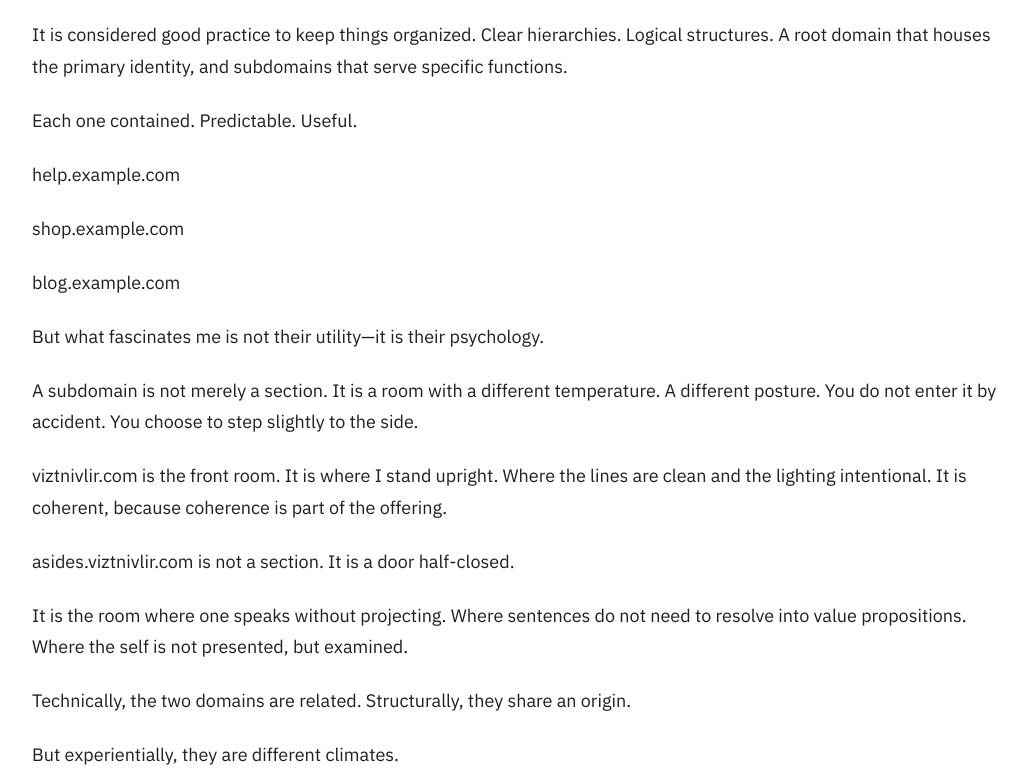
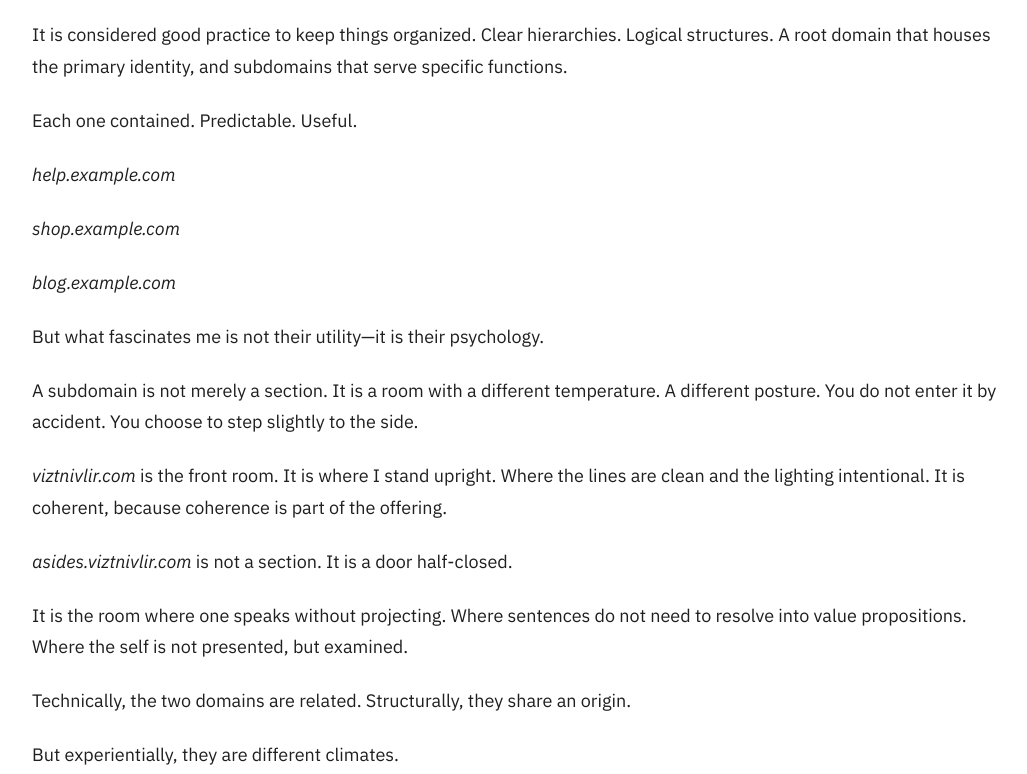
Before and after one commit to rafa1771/EleventyJAMStackCMSProject, an Eleventy site: page src/asides/2026-05-15-on-subdomains-and-the-architecture-of-the-self.md in a window 1280 px wide. Shown: the part 662-1436 px from the top of the page, without its empty margins (115-1142 px from the left). Built offline with nearby package versions, Linux system fonts and the light colour scheme; Eleventy itself is replaced by a stand-in of ours; files that its build step writes are made by us from their sources; a web font is replaced by a local one.

Commit message:
Update Asides “2026-05-15-on-subdomains-and-the-architecture-of-the-self”

```diff
--- a/src/asides/2026-05-15-on-subdomains-and-the-architecture-of-the-self.md
+++ b/src/asides/2026-05-15-on-subdomains-and-the-architecture-of-the-self.md
@@ -15,19 +15,19 @@ It is considered good practice to keep things organized. Clear hierarchies. Logi
 
 Each one contained. Predictable. Useful.
 
-help.example.com
+*help.example.com*
 
-shop.example.com
+*shop.example.com*
 
-blog.example.com
+*blog.example.com*
 
 But what fascinates me is not their utility—it is their psychology.
 
 A subdomain is not merely a section. It is a room with a different temperature. A different posture. You do not enter it by accident. You choose to step slightly to the side.
 
-viztnivlir.com is the front room. It is where I stand upright. Where the lines are clean and the lighting intentional. It is coherent, because coherence is part of the offering.
+*viztnivlir.com* is the front room. It is where I stand upright. Where the lines are clean and the lighting intentional. It is coherent, because coherence is part of the offering.
 
-asides.viztnivlir.com is not a section. It is a door half-closed.
+*asides.viztnivlir.com* is not a section. It is a door half-closed.
 
 It is the room where one speaks without projecting. Where sentences do not need to resolve into value propositions. Where the self is not presented, but examined.
 
```
